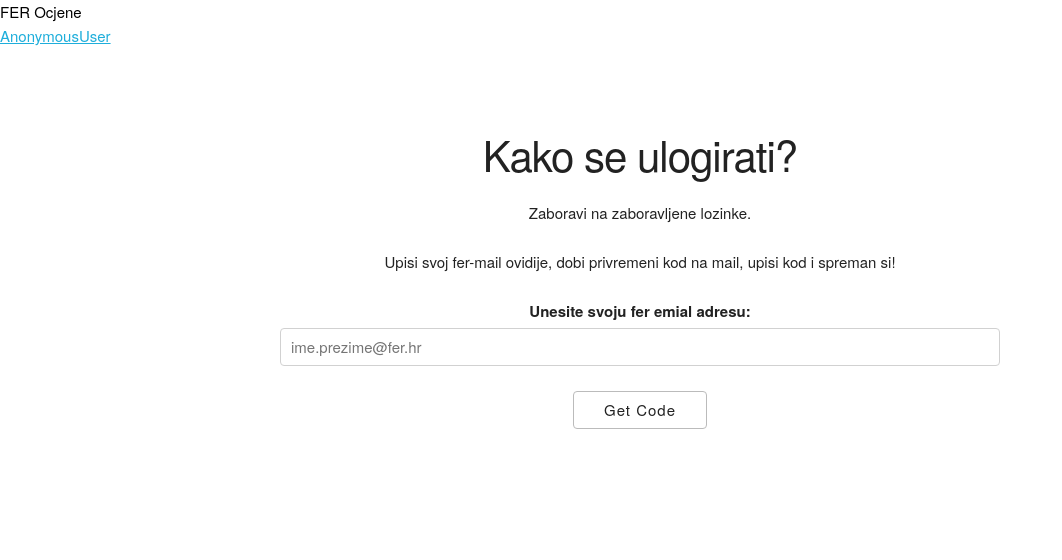
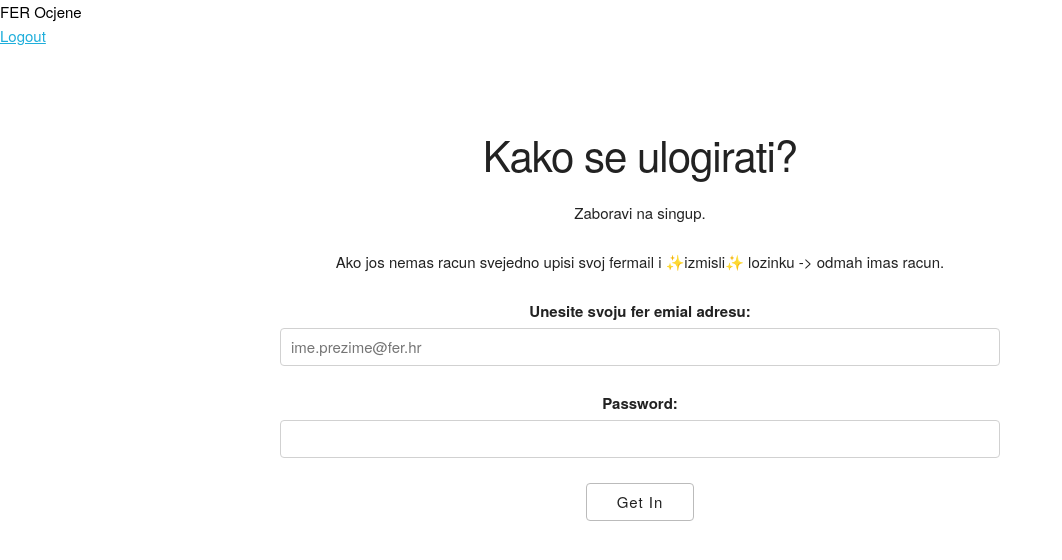
Before and after one commit to Mats01/fer-grades-calculator, a Django app: page /login/ in a window 1280 px wide. Shown: the top 560 px of the page, without its empty margins (0-1062 px from the left). Run offline with Django 3.2, Linux system fonts and the light colour scheme.

Commit message:
siwthc back to passwords

```diff
--- a/fer_grades/forms.py
+++ b/fer_grades/forms.py
@@ -74,3 +74,20 @@ class EditPredmetForm(forms.ModelForm):
     class Meta:
         model = Predmet
         fields = ['dovoljan', 'dobar', 'vrlo_dobar', 'odlican', ]
+
+
+class EmailAndPassAuthForm(forms.Form):
+    email = forms.EmailField(
+        label='Unesite svoju fer emial adresu',
+        max_length=100,
+        widget=forms.TextInput(attrs={'placeholder': 'ime.prezime@fer.hr'}))
+    password = forms.CharField(widget=forms.PasswordInput)
+
+    def clean_email(self):
+        data = self.cleaned_data['email']
+        # if "matej.butkovic@fer.hr" not in data:
+        #     raise ValidationError("Dana email adresa nije FER emial adresa")
+        if not re.match("^[a-z]+.[a-z]+[0-9]*@fer.hr$", data):
+            raise ValidationError("Dana email adresa nije FER emial adresa")
+
+        return data
--- a/fer_grades/templates/base.html
+++ b/fer_grades/templates/base.html
@@ -39,7 +39,8 @@
         </a>
     </div>
 
-<a href="/moj-predmeti"> {{user}}</a>
+{{user.username}}
+<a href="/logout"> Logout</a>
 
     {% block content %}
 
--- a/fer_grades/templates/prelogin.html
+++ b/fer_grades/templates/prelogin.html
@@ -4,9 +4,7 @@
 <div class="login_wrapper">
 
 
-    {% if form.errors %}
-    <p>Your username and password didn't match. Please try again.</p>
-    {% endif %}
+
 
     {% if next %}
     {% if user.is_authenticated %}
@@ -17,16 +15,22 @@
     {% endif %}
     {% endif %}
 
+
+
     <h2>Kako se ulogirati? </h2>
-    <p>Zaboravi na zaboravljene lozinke.</p>
+    <p>Zaboravi na singup.</p>
 
-    <p>Upisi svoj fer-mail ovidije, dobi privremeni kod na mail, upisi kod i spreman si!</p>
+    <p>Ako jos nemas racun svejedno upisi svoj fermail i ✨izmisli✨ lozinku -> odmah imas racun.</p>
 
     <form class="login_form" method="post">
         {% csrf_token %}
         {{ form.as_p }}
-        <button type="submit">Get Code</button>
+        <button type="submit">Get In</button>
     </form>
+    {% if login_error %}
+    <p>Pogresna lozinka</p>
+
+    {% endif %}
 
 
 </div>
--- a/fer_grades/urls.py
+++ b/fer_grades/urls.py
@@ -24,13 +24,12 @@ urlpatterns = [
     path('admin/', admin.site.urls),
     path('login/', PreLoginView.as_view(), name='login'),
     path('logout/', logout_view, name='logout'),
-    path('login/code/', LoginView.as_view()),
+    # path('login/code/', LoginView.as_view()),
     path(
         'change-password/',
         auth_views.PasswordChangeView.as_view(
             template_name='change-password.html'),
         name='password_reset'),
-    path('signup/', SignupView.as_view(), name='signup'),
 
     path('add-predmet/<id>/', login_required(AddToMyPredmetiView.as_view())),
     path('', login_required(MyPredmetiView.as_view()),
--- a/fer_grades/views.py
+++ b/fer_grades/views.py
@@ -2,7 +2,7 @@
 from django.contrib.auth import forms
 from django.forms import modelformset_factory
 from django.forms.models import inlineformset_factory
-from .forms import CodeAuthForm, EditPredmetForm, EmailAuthForm, PredmetForm, StudentKomponentaBodoviForm
+from .forms import CodeAuthForm, EditPredmetForm, EmailAndPassAuthForm, EmailAuthForm, PredmetForm, StudentKomponentaBodoviForm
 from django import shortcuts
 from .models import Komponenta, KomponentaBodovi, Predmet, Student, StudentPredmet, Uvjeti
 from django.contrib.auth.models import User
@@ -16,14 +16,15 @@ from django.views.generic import TemplateView
 from django.core.exceptions import ObjectDoesNotExist
 
 
-def get_or_create_user(email):
+def get_or_create_user(email, password):
     try:
 
         user = User.objects.get(email=email)
 
     except ObjectDoesNotExist:
         username = email.split("@")[0]
-        user = User.objects.create_user(email=email, username=username)
+        user = User.objects.create_user(
+            email=email, username=username, password=password)
         user.save()
 
     return user
@@ -55,7 +56,7 @@ class SignupView(TemplateView):
             return redirect('signup')
 
 
-class PreLoginView(TemplateView):
+class OLDPreLoginView(TemplateView):
     template_name = 'prelogin.html'
 
     def get(self, request):
@@ -85,7 +86,7 @@ class PreLoginView(TemplateView):
             send_mail(
                 'Bok',
                 'Vas kod je %s' % code,
-                'fer-grades@farmoredifferent.com',
+                'matej.butkovic@fer.hr',
                 [email],
                 fail_silently=False,
             )
@@ -97,6 +98,46 @@ class PreLoginView(TemplateView):
         else:
             print("invalid form")
             return redirect('login')
+
+
+class PreLoginView(TemplateView):
+    template_name = 'prelogin.html'
+
+    def get(self, request):
+        if request.user.is_authenticated:
+            return redirect('moj-predmeti')
+
+        form = EmailAndPassAuthForm()
+        return render(request, self.template_name, {'form': form, })
+
+    def post(self, request):
+        form = EmailAndPassAuthForm(request.POST)
+        if form.is_valid():
+
+            email = form.cleaned_data.get('email')
+            password = form.cleaned_data.get('password')
+
+            user = get_or_create_user(email, password)
+
+            try:
+                student = user.student
+            except ObjectDoesNotExist:
+                student = Student(user=user)
+                student.save()
+
+            user = authenticate(username=user.username, password=password)
+            try:
+                login(request, user,
+                      backend='django.contrib.auth.backends.ModelBackend')
+            except AttributeError:
+                return render(request, self.template_name, {'form': form, 'login_error': 'Kriva lozinka'})
+
+            # user = authenticate(username=username, password=raw_password)
+            # login(request, user)
+            return redirect('moj-predmeti')
+
+        else:
+            return render(request, self.template_name, {'form': form, })
 
 
 class LoginView(TemplateView):
```
